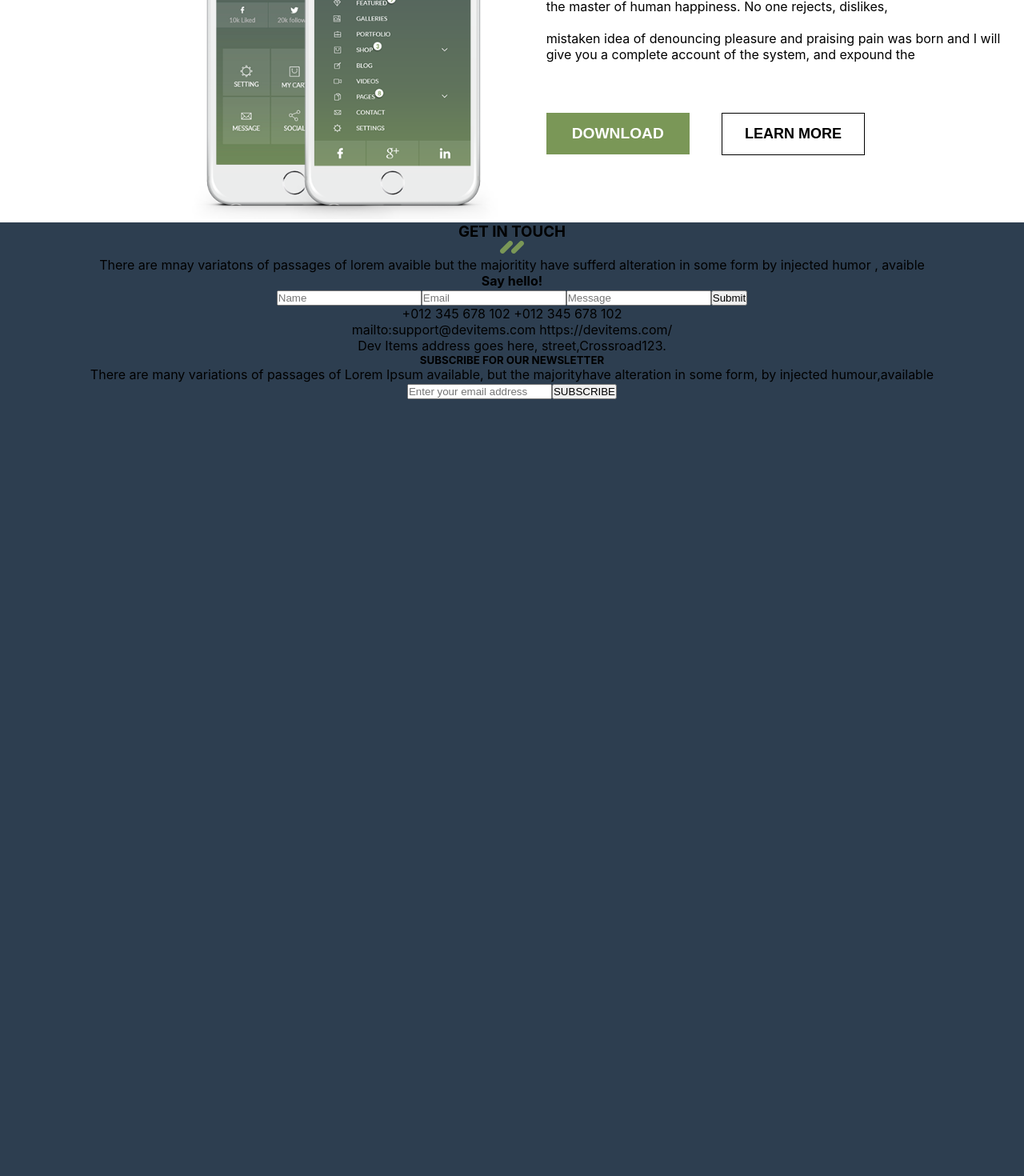
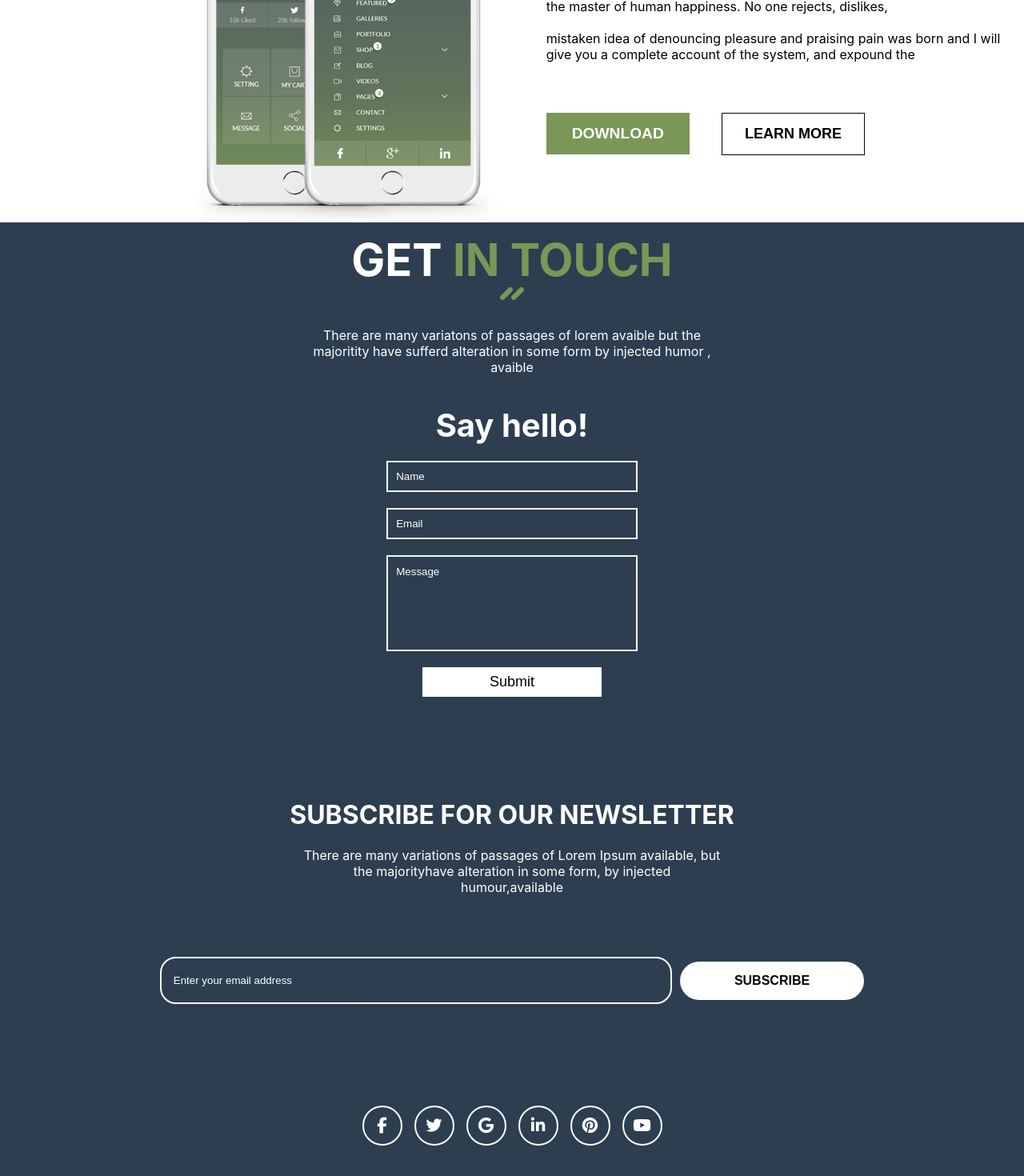
Before and after one commit to moiz-xyz/react-single-page-application-, a React (Create React App) app: page / in a window 1280 px wide. Shown: the part 1513-2983 px from the top of the page at 80% size. Before the commit the page ends 2591 px from the top, so only its background shows below. Built offline with nearby package versions, Linux system fonts and the light colour scheme.

Commit message:
made footer and application complted

```diff
--- a/package.json
+++ b/package.json
@@ -3,6 +3,7 @@
   "version": "0.1.0",
   "private": true,
   "dependencies": {
+    "@fortawesome/fontawesome-free": "^6.7.2",
     "@testing-library/dom": "^10.4.0",
     "@testing-library/jest-dom": "^6.6.3",
     "@testing-library/react": "^16.2.0",
--- a/src/Components/04_footer/Footer.js
+++ b/src/Components/04_footer/Footer.js
@@ -1,13 +1,14 @@
 import "./footer.css"
 import logo from "./image.png" ;
+import "@fortawesome/fontawesome-free/css/all.min.css";
 let Footer = ()=>{
 return (
     <div className="footer">
     <div className="touch">
         <h3>
-            GET IN TOUCH </h3>
+            GET <span> IN TOUCH </span></h3>
             <img src={logo}></img>
-            <p>There are mnay variatons of passages of lorem avaible but the
+            <p>There are many variatons of passages of lorem avaible but the
                 majoritity have sufferd alteration in some form by injected humor , avaible
             </p>
     </div>
@@ -15,32 +16,18 @@ return (
         <div className="hello">
             <h4>Say hello!</h4>
             <div className="form">
-                <input type="text" placeholder="Name"></input>
-                <input type="email" placeholder="Email"></input>
-                <input type="text" placeholder="Message"></input>
+                <input type="text" placeholder="Name"></input> <br></br> <br></br>
+                <input type="email" placeholder="Email"></input> <br></br> <br></br>
+                <input type="text" placeholder="Message" style={{ height: "120px", textAlign : "top" ,  paddingBottom: "90px" }} />
+                <br></br> <br></br>
                 <button>Submit</button>
             </div>
         </div>
-        <div className="contact_us">
-            <div className="details">
-                <p>
-            +012 345 678 102
-            +012 345 678 102
-            </p>
-            <p>
-  mailto:support@devitems.com
-   https://devitems.com/
-   </p>
-   <p>
-  Dev Items address goes here,
- street,Crossroad123.
-   </p>
-            </div>
-        </div>
+
     </div>
 <div className="subsribe">
     <div className="text">
-    <h5>SUBSCRIBE FOR OUR NEWSLETTER</h5>
+    <h1>SUBSCRIBE FOR OUR NEWSLETTER</h1>
  <p>There are many variations of passages of Lorem Ipsum available,
 but the majorityhave alteration in some form, by injected humour,available</p>
     </div>
@@ -48,7 +35,22 @@ but the majorityhave alteration in some form, by injected humour,available</p>
         <input type ="email" placeholder="Enter your email address"></input>
         <button>SUBSCRIBE</button>
     </div>
-
+    <div className="container">
+      <div className="icons">
+        {[
+          "facebook-f",
+          "twitter",
+          "google",
+          "linkedin-in",
+          "pinterest",
+          "youtube",
+        ].map((icon, index) => (
+          <a key={index} href="#" className="icon">
+            <i className={`fab fa-${icon}`}></i>
+          </a>
+        ))}
+      </div>
+    </div>
 </div>
     </div>
 )
--- a/src/Components/04_footer/footer.css
+++ b/src/Components/04_footer/footer.css
@@ -1,4 +1,141 @@
 .footer{
 width: 100%;
 height: 100vh;
+color:  white;
 }
+.touch{
+    margin-top: 1%;
+    width: 100%;
+}
+.touch >h3 {
+    font-size: 7vh;
+}
+.touch > p{
+font-size: medium;
+margin-top: 30px;
+text-align: center;
+margin-left: 30%;
+width: 40%;
+}
+.contact{
+    display: flex;
+    align-items: center;
+    justify-content: center;
+}
+.hello{
+    width: 70%;
+    display: flex;
+    flex-direction: column;
+    justify-content: center;
+    align-items: center;
+    margin-top: 3%;
+    gap: 20px;
+}
+.hello > h4 {
+    font-size: 5vh;
+}
+.hello > div{
+    width: 50%;
+}
+.hello > div > input {
+    border: 2px solid whitesmoke;
+    background: transparent;
+    color: white;
+    padding: 10px  10px;
+    width: 70%;
+    text-align: start;
+}
+.hello >div >input::placeholder {
+    color: white;
+}
+.hello >div > button {
+    width: 50%;
+    padding: 8px 5px ;
+    font-size: large;
+    background-color: white;
+    color: black;
+    border: 0px solid wheat;
+    text-align: center;
+}
+
+.subsribe{
+    width: 100%;
+    height: 70vh;
+    display: flex;
+    align-items: center;
+    flex-direction: column;
+    margin-top: 10%;
+}
+.subsribe > div >p{
+    width: 50%;
+    margin-left: 25%;
+    margin-top: 2%;
+}
+.subform {
+    display: flex;
+    justify-content: center;
+    align-items: center;
+    width: 100%;
+    margin-top: 6%;
+}
+.subform > input {
+    border: 2px solid white;
+    background: transparent;
+    color: white;
+    padding: 20px  15px;
+    width: 50%;
+    border-radius: 20px;
+    text-align: start;
+}
+.subform >input::placeholder {
+    color: white;
+}
+.subform > button {
+    width: 18%;
+    padding: 15px 2px ;
+    border-radius: 50px;
+    font-size: medium;
+    font-weight: bold;
+    background-color: white;
+    color: black;
+    border: 0px solid wheat;
+    text-align: center;
+    margin-left: 10px;
+}
+.subform >button:hover{
+    background-color:#7A9757;
+    color: black;
+    cursor: pointer;
+}
+/* SocialMediaIcons.css */
+.container {
+    display: flex;
+    justify-content: center;
+    align-items: center;
+    height: 100vh;
+    background-color: #2c3e50;
+  }
+
+  .icons {
+    display: flex;
+    gap: 15px;
+  }
+
+  .icon {
+    width: 50px;
+    height: 50px;
+    border: 2px solid white;
+    border-radius: 50%;
+    display: flex;
+    justify-content: center;
+    align-items: center;
+    font-size: 20px;
+    color: white;
+    text-decoration: none;
+    transition: 0.3s;
+  }
+
+  .icon:hover {
+    background-color: white;
+    color: #2c3e50;
+  }
```
Also changed, not shown: 1 other file (tests, documents, lock files or other folders).
